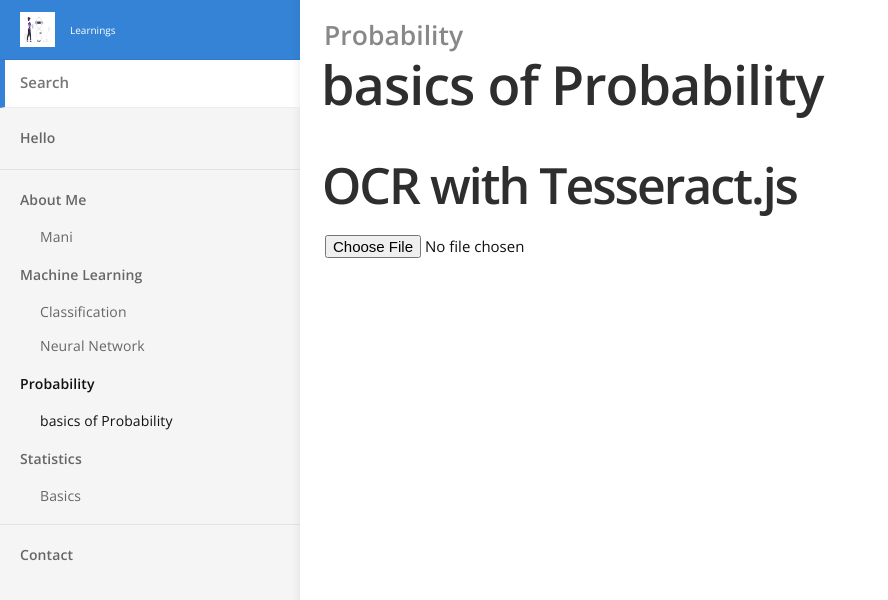
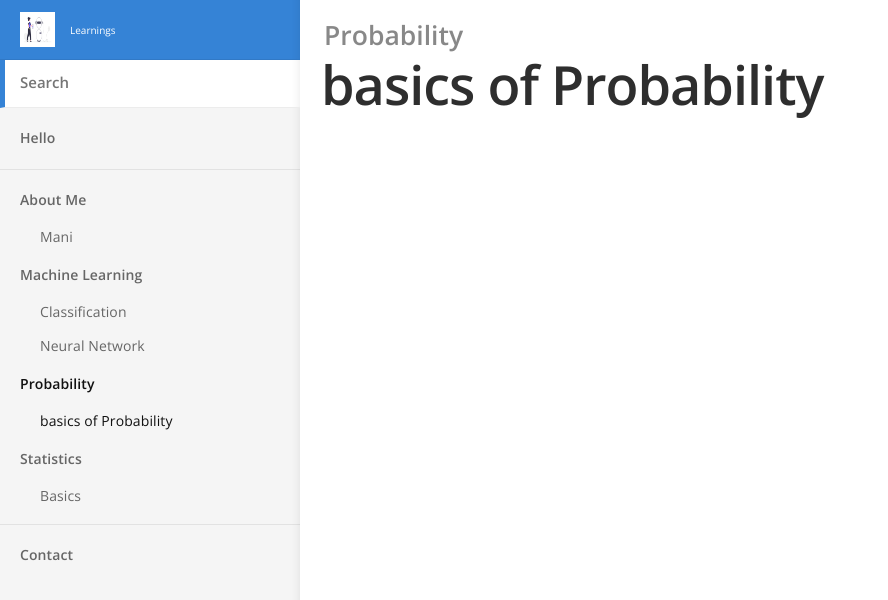
Before and after one commit to mperumal-usd/myLearnings, a Jekyll site: the page built from _docs/probability.md, in a window 1280 px wide. Shown: the top 600 px of the page, without its empty margins (0-888 px from the left). Built offline with Jekyll 4.4.1, drawn with Linux system fonts in a browser that asks for light colours; some of the changed lines change nothing that is shown.

Commit message:
Update probability.md

```diff
--- a/_docs/probability.md
+++ b/_docs/probability.md
@@ -3,28 +3,3 @@
 order: 1
 title: basics of Probability
 ---
-
-<h1>OCR with Tesseract.js</h1>
-<input type="file" id="ocrInput" accept="image/*">
-<div id="output"></div>
-
- <script>
-        document.getElementById('ocrInput').addEventListener('change', function(event) {
-            const file = event.target.files[0];
-            if (file) {
-                Tesseract.recognize(
-                    file,
-                    'tam', // Language code for Tamil
-                    {
-                        logger: info => console.log(info) // Optional logger
-                    }
-                ).then(({ data: { text } }) => {
-                    document.getElementById('output').innerHTML = text;
-                }).catch(err => {
-                    console.error(err);
-                    document.getElementById('output').innerHTML = 'Error processing image';
-                });
-            }
-        });
-</script>
-<script src="https://cdn.jsdelivr.net/npm/tesseract.js@2"></script>
```
